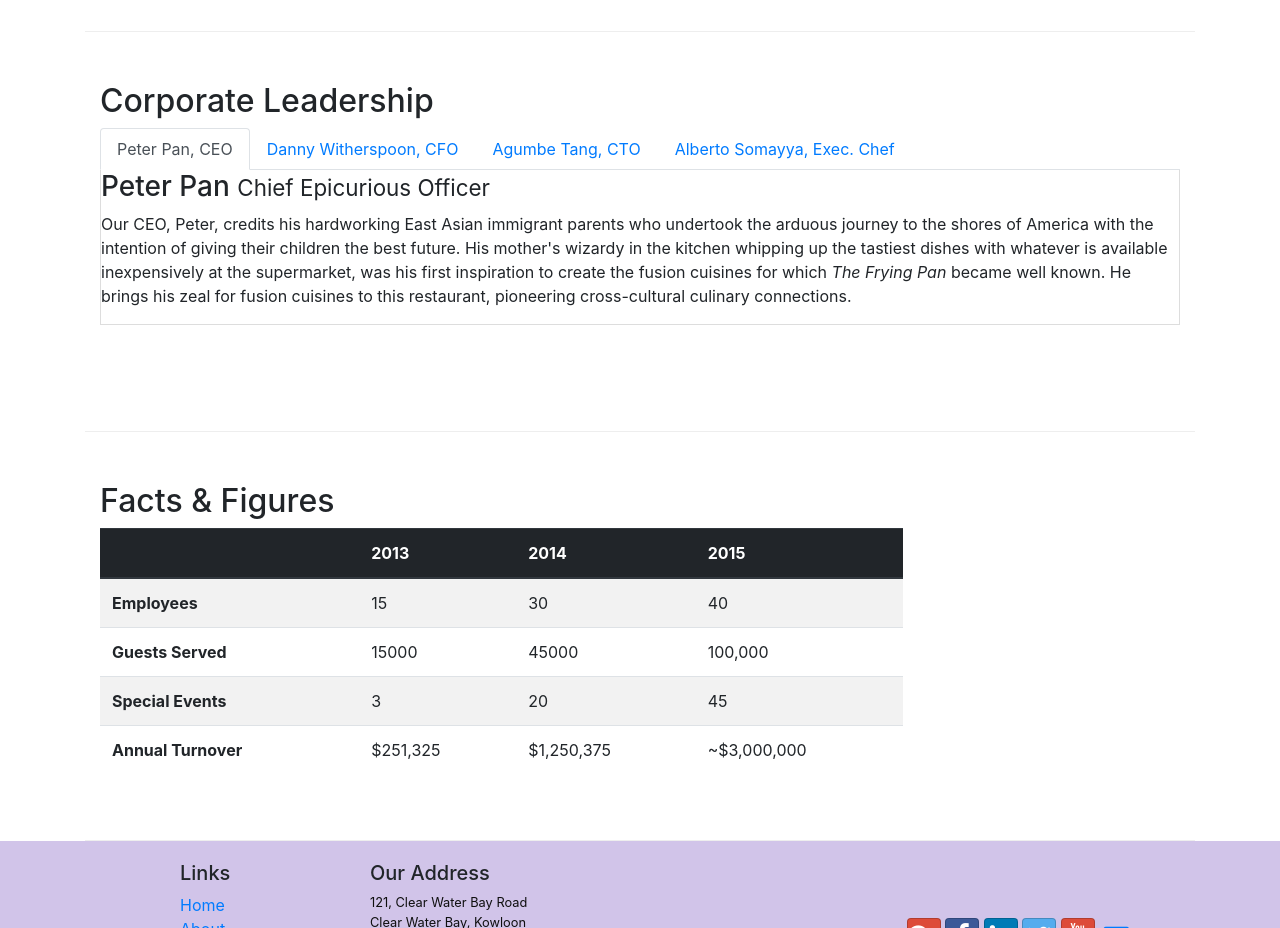
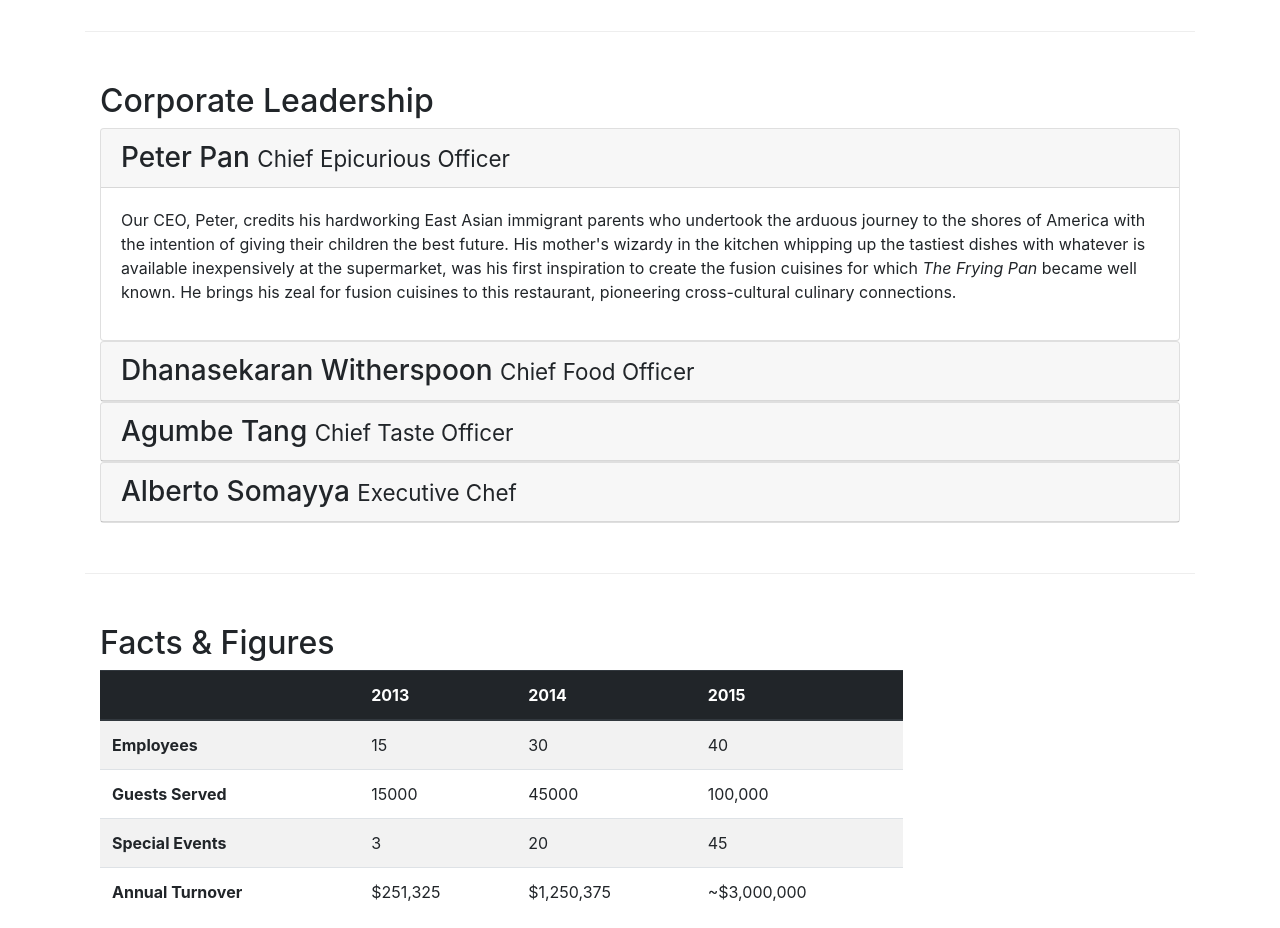
Before and after one commit to NicolasAponte/bootstrap, a website: page aboutus.html in a window 1280 px wide. Shown: the part 940-1868 px from the top of the page. Drawn offline with nearby package versions, Linux system fonts and the light colour scheme.

Commit message:
Accordion

```diff
--- a/aboutus.html
+++ b/aboutus.html
@@ -102,36 +102,57 @@
         <div class="row row-content">
             <div class="col-12">
                 <h2>Corporate Leadership</h2>
-                <ul class="nav nav-tabs">
-                    <li class="nav-item">
-                        <a class="nav-link active" href="#peter" role="tab" data-toggle="tab">Peter Pan, CEO</a>
-                    </li>
-                    <li class="nav-item">
-                        <a class="nav-link" href="#danny" role="tab" data-toggle="tab">Danny Witherspoon, CFO</a>
-                    </li>
-                    <li class="nav-item">
-                        <a class="nav-link" href="#agumbe"role="tab" data-toggle="tab">Agumbe Tang, CTO</a>
-                    </li>
-                    <li class="nav-item">
-                        <a class="nav-link" href="#alberto" role="tab" data-toggle="tab">Alberto Somayya, Exec. Chef</a>
-                    </li>
-                </ul>
-                <div class="tab-content">
-                    <div role="tabpanel" class="tab-pane fade show active" id="peter">
-                        <h3>Peter Pan <small>Chief Epicurious Officer</small></h3>
-                        <p class="d-none d-sm-block">Our CEO, Peter, credits his hardworking East Asian immigrant parents who undertook the arduous journey to the shores of America with the intention of giving their children the best future. His mother's wizardy in the kitchen whipping up the tastiest dishes with whatever is available inexpensively at the supermarket, was his first inspiration to create the fusion cuisines for which <em>The Frying Pan</em> became well known. He brings his zeal for fusion cuisines to this restaurant, pioneering cross-cultural culinary connections.</p>
+
+                <div id="accordion">
+                    <div class="card">
+                        <div class="card-header" role="tab" id="peterhead">
+                            <h3 class="mb-0">
+                                <a class="collapsed" data-toggle="collapse" data-target="#peter">Peter Pan <small>Chief Epicurious Officer</small></a>
+                            </h3>
+                        </div>
+                        <div class="collapse show" id="peter" data-parent="#accordion">
+                            <div class="card-body">
+                                <p class="d-none d-sm-block">Our CEO, Peter, credits his hardworking East Asian immigrant parents who undertook the arduous journey to the shores of America with the intention of giving their children the best future. His mother's wizardy in the kitchen whipping up the tastiest dishes with whatever is available inexpensively at the supermarket, was his first inspiration to create the fusion cuisines for which <em>The Frying Pan</em> became well known. He brings his zeal for fusion cuisines to this restaurant, pioneering cross-cultural culinary connections.</p>
+                            </div>
+                        </div>
                     </div>
-                    <div role="tabpanel" class="tab-pane fade" id="danny">
-                        <h3>Dhanasekaran Witherspoon <small>Chief Food Officer</small></h3>
-                        <p class="d-none d-sm-block">Our CFO, Danny, as he is affectionately referred to by his colleagues, comes from a long established family tradition in farming and produce. His experiences growing up on a farm in the Australian outback gave him great appreciation for varieties of food sources. As he puts it in his own words, <em>Everything that runs, wins, and everything that stays, pays!</em></p>
+                    <div class="card">
+                        <div class="card-header" role="tab" id="dannyhead">
+                            <h3 class="mb-0">
+                                <a class="collapsed" data-toggle="collapse" data-target="#danny">Dhanasekaran Witherspoon <small>Chief Food Officer</small></a>
+                            </h3>
+                        </div>
+                        <div class="collapse" id="danny" data-parent="#accordion">
+                            <div class="card-body">
+                                <p class="d-none d-sm-block">Our CFO, Danny, as he is affectionately referred to by his colleagues, comes from a long established family tradition in farming and produce. His experiences growing up on a farm in the Australian outback gave him great appreciation for varieties of food sources. As he puts it in his own words, <em>Everything that runs, wins, and everything that stays, pays!</em></p>
+                            </div>
+                        </div>
                     </div>
-                    <div role="tabpanel" class="tab-pane fade" id="agumbe">
-                        <h3>Agumbe Tang <small>Chief Taste Officer</small></h3>
-                        <p class="d-none d-sm-block">Blessed with the most discerning gustatory sense, Agumbe, our CTO, personally ensures that every dish that we serve meets his exacting tastes. Our chefs dread the tongue lashing that ensues if their dish does not meet his exacting standards. He lives by his motto, <em>You click only if you survive my lick.</em></p>
+
+                    <div class="card">
+                        <div class="card-header" role="tab" id="agumbehead">
+                            <h3 class="mb-0">
+                                <a class="collapsed" data-toggle="collapse" data-target="#agumbe">Agumbe Tang <small>Chief Taste Officer</small></a>
+                            </h3>
+                        </div>
+                        <div class="collapse" id="agumbe" data-parent="#accordion">
+                            <div class="card-body">
+                                <p class="d-none d-sm-block">Blessed with the most discerning gustatory sense, Agumbe, our CTO, personally ensures that every dish that we serve meets his exacting tastes. Our chefs dread the tongue lashing that ensues if their dish does not meet his exacting standards. He lives by his motto, <em>You click only if you survive my lick.</em></p>
+                            </div>
+                        </div>
                     </div>
-                    <div role="tabpanel" class="tab-pane fade" id="alberto">
-                        <h3>Alberto Somayya <small>Executive Chef</small></h3>
-                        <p class="d-none d-sm-block">Award winning three-star Michelin chef with wide International experience having worked closely with whos-who in the culinary world, he specializes in creating mouthwatering Indo-Italian fusion experiences. He says, <em>Put together the cuisines from the two craziest cultures, and you get a winning hit! Amma Mia!</em></p>
+
+                    <div class="card">
+                        <div class="card-header" role="tab" id="albertohead">
+                            <h3 class="mb-0">
+                                <a class="collapsed" data-toggle="collapse" data-target="#alberto">Alberto Somayya <small>Executive Chef</small></a>
+                            </h3>
+                        </div>
+                        <div class="collapse" id="alberto" data-parent="#accordion">
+                            <div class="card-body">
+                                <p class="d-none d-sm-block">Award winning three-star Michelin chef with wide International experience having worked closely with whos-who in the culinary world, he specializes in creating mouthwatering Indo-Italian fusion experiences. He says, <em>Put together the cuisines from the two craziest cultures, and you get a winning hit! Amma Mia!</em></p>
+                            </div>
+                        </div>
                     </div>
                 </div>
             </div>
```
